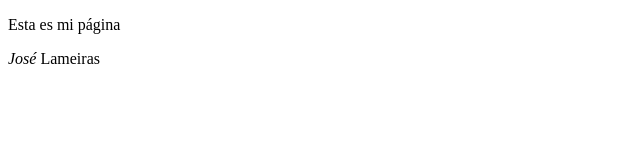
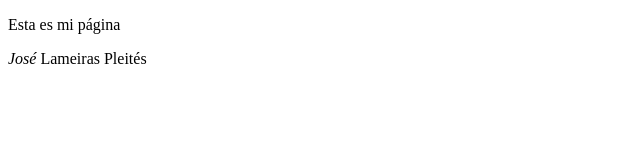
Before and after one commit to joselameiras/programacion2022, a plain HTML site: page holamundo.html in a window 1280 px wide. Shown: the full height of the page, 0-640 px from the left. Drawn offline with Linux system fonts and the light colour scheme.

Commit message:
Update holamundo.html

```diff
--- a/holamundo.html
+++ b/holamundo.html
@@ -10,6 +10,6 @@ alert("hola mundo");
 </script>
   <body>
     <p>Esta es mi página</p>
-<p><i>José</i> Lameiras</p>
+<p><i>José</i> Lameiras Pleités</p>
   </body>
 </html>
```
